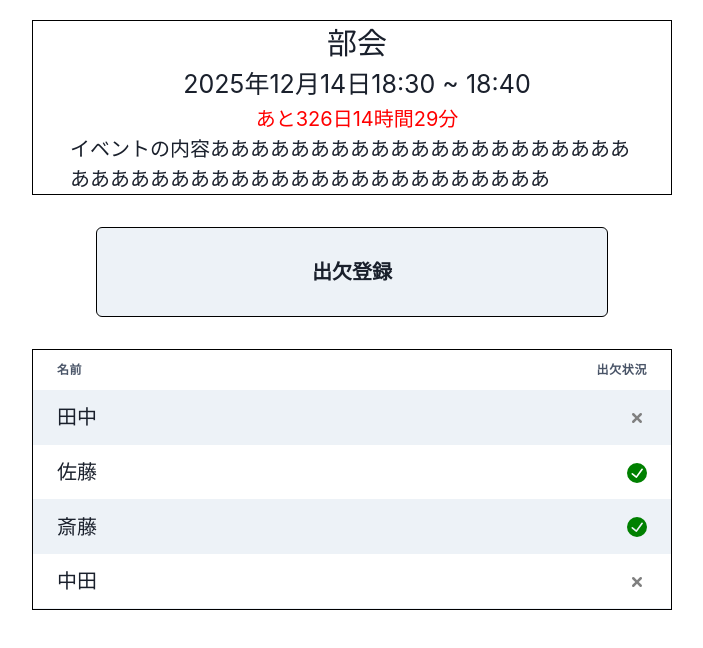
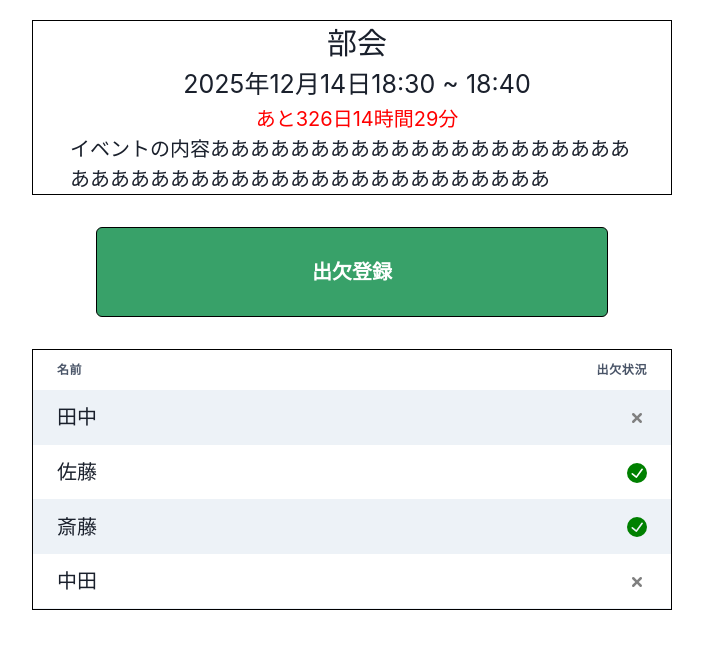
Before and after one commit to club-gleap/glape, a Next.js app: page /event/1 in a window 1280 px wide. Shown: the top 648 px of the page, without its empty margins (288-991 px from the left). Built offline with nearby package versions, Linux system fonts and the light colour scheme.

Commit message:
fix/4-eventpage

```diff
--- a/app/event/[eventId]/page.tsx
+++ b/app/event/[eventId]/page.tsx
@@ -66,6 +66,7 @@ export default function Home() {
         <Center>
           <Button
             onClick={attendButtonClick}
+            colorScheme="green"
             fontSize="20px"
             borderColor="black"
             borderWidth="1px"
```
